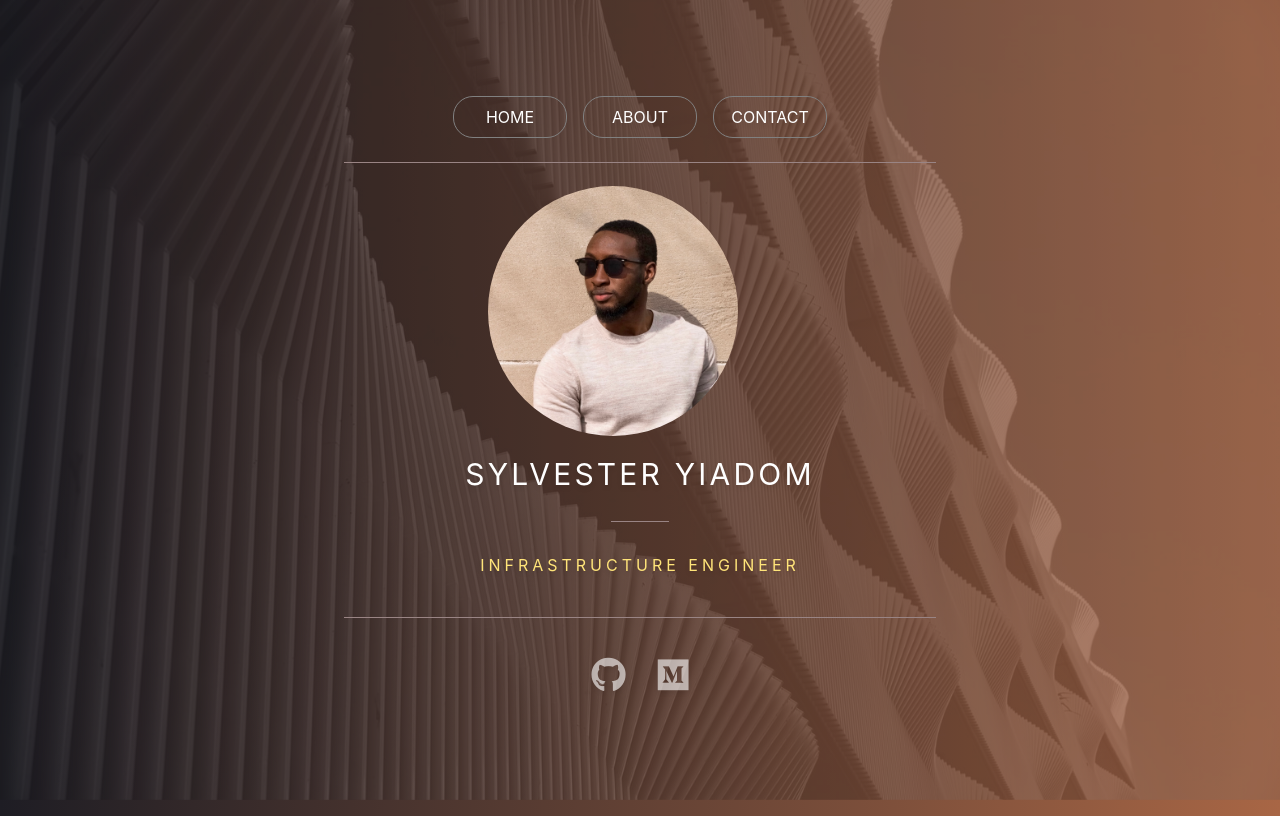
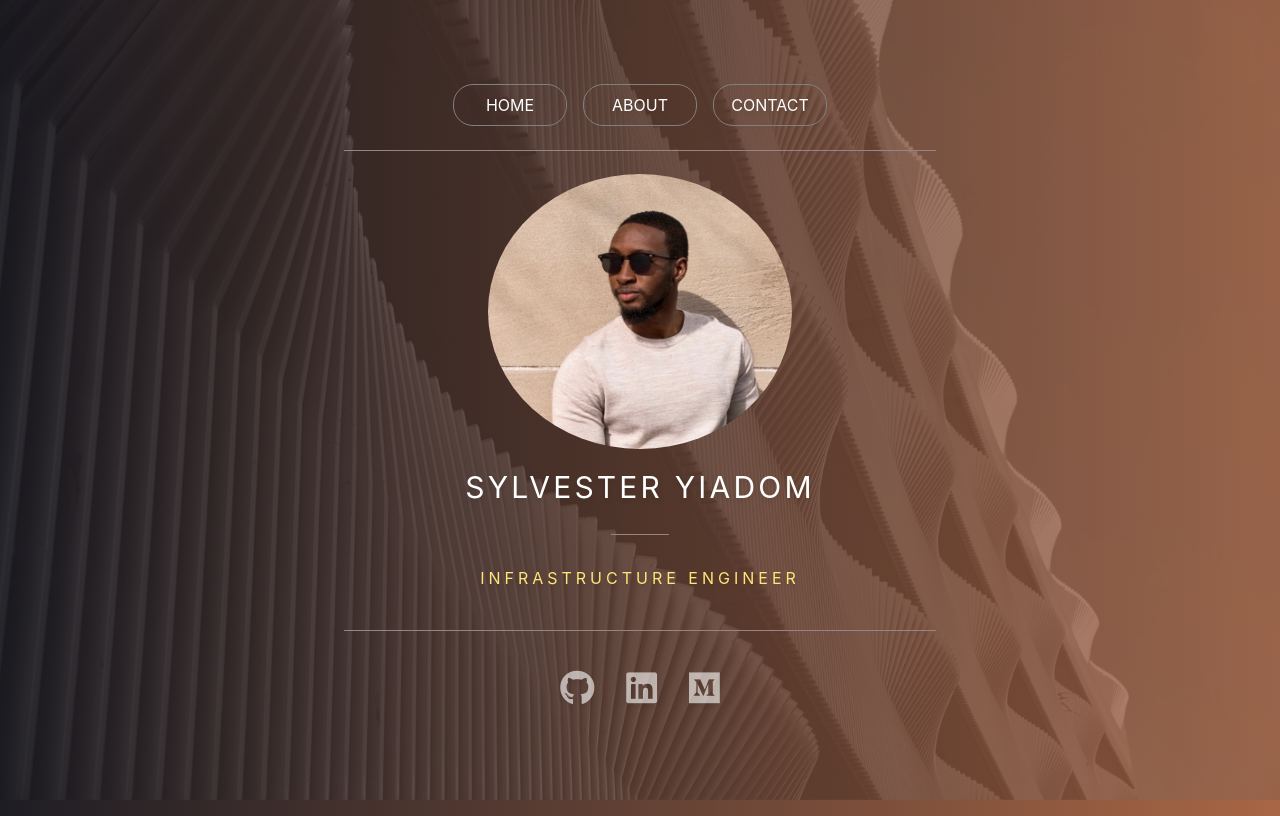
Before and after one commit to sylvesteryiadom/portfolio, a plain HTML site: page index.html in a window 1280 px wide. Drawn offline with Linux system fonts and the light colour scheme.

Commit message:
few updates

```diff
--- a/index.html
+++ b/index.html
@@ -42,11 +42,11 @@
 							><i class="fab fa-github fa-2x"></i
 						></a>
 					</li>
-					<!-- <li>
+					<li>
 						<a href="https://www.linkedin.com/in/syyiadom/" target="_blank"
 							><i class="fab fa-linkedin fa-2x"></i
 						></a>
-					</li> -->
+					</li>
 					<li>
 						<a href="https://medium.com/@SylvesterYiadom" target="_blank"
 							><i class="fab fa-medium fa-2x"></i
--- a/styles/style.scss
+++ b/styles/style.scss
@@ -90,8 +90,8 @@ hr {
 // Main Styling
 // image styling
 figure {
-	width: 250px;
-	height: 250px;
+	width: 290;
+	height: 275px;
 	background-image: url('/images/image.jpg');
 	background-size: cover;
 	background-position: top;
```
Also changed, not shown: styles/style.css, 1 other file.
